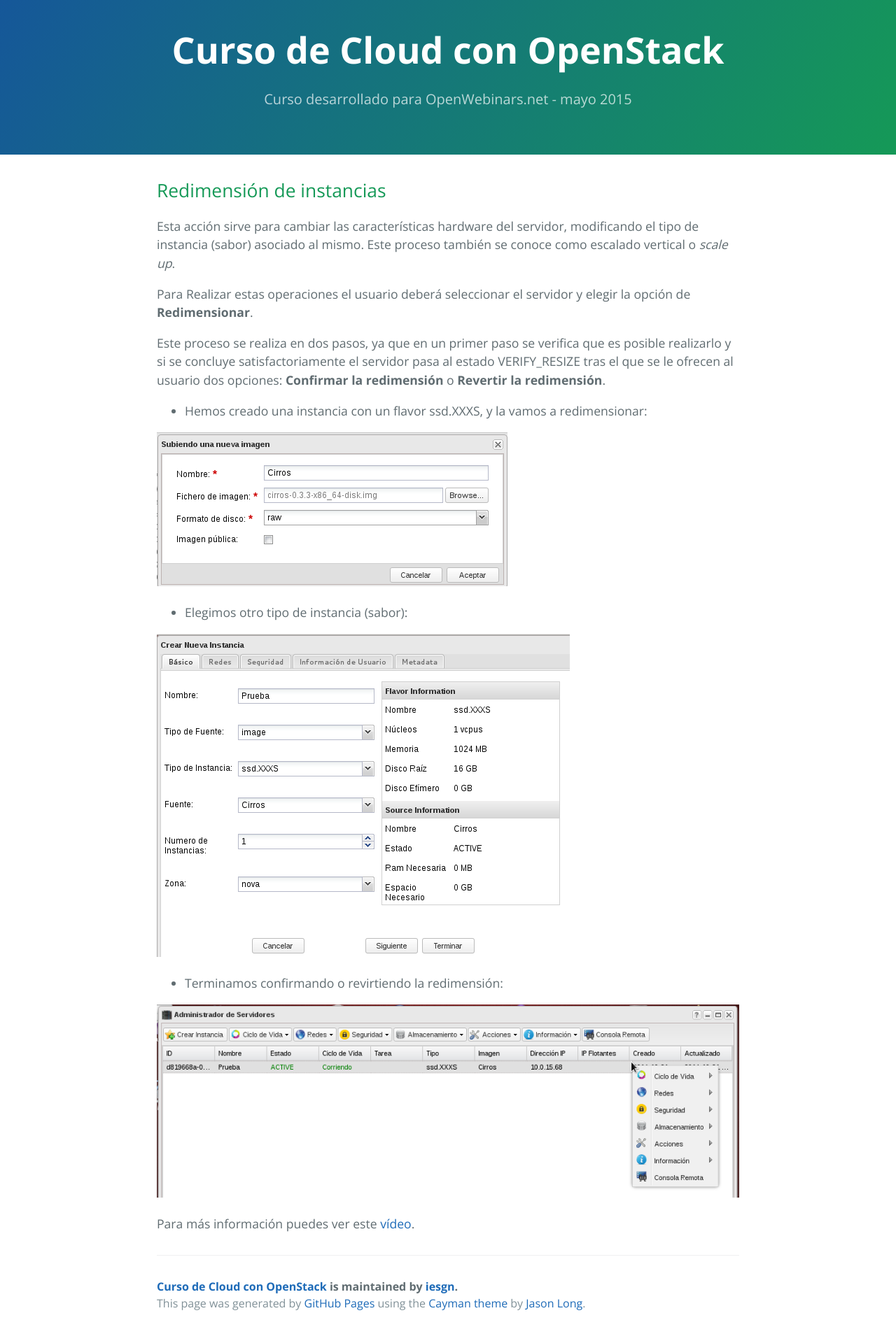
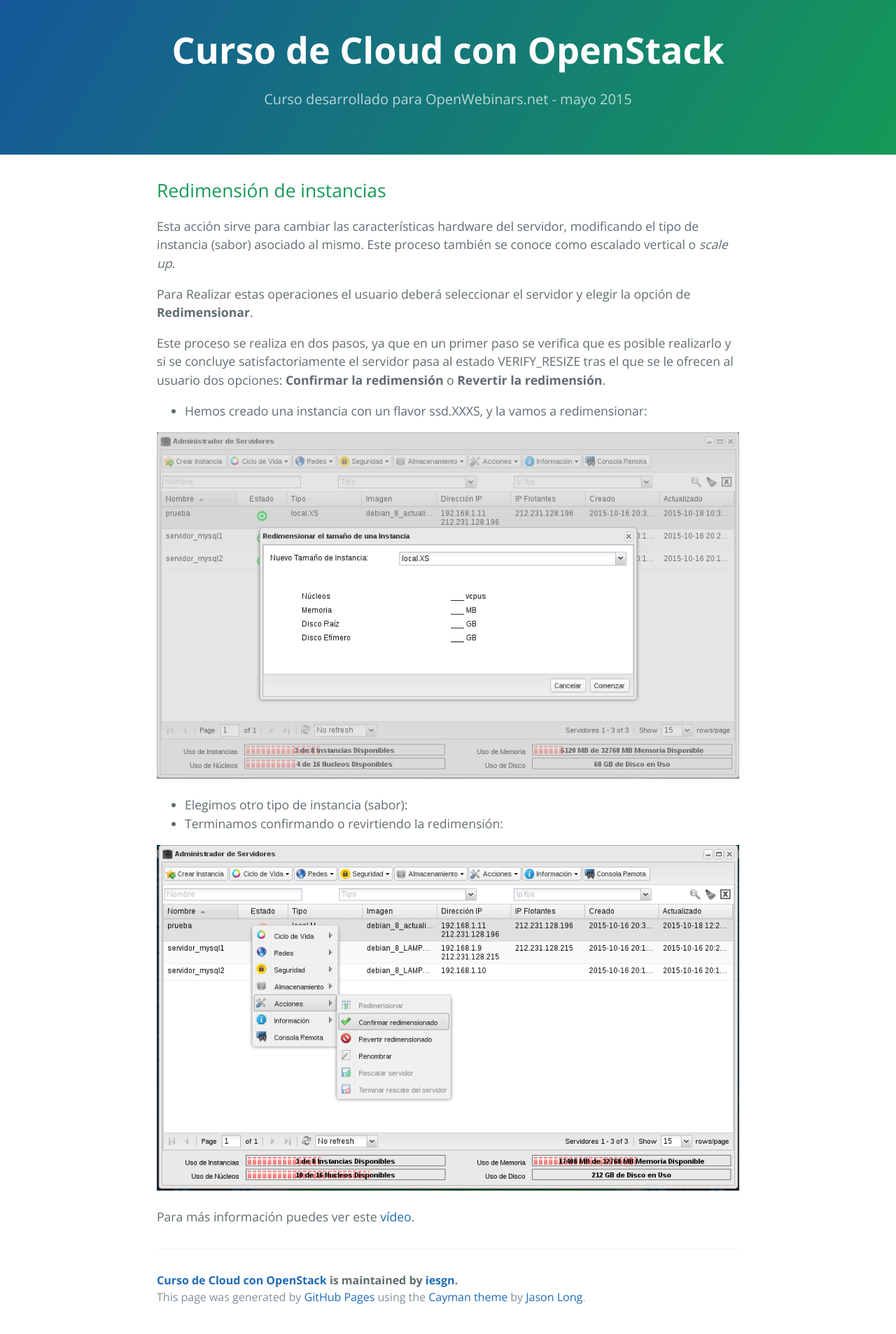
Before and after one commit to iesgn/ow1, a Jekyll site: the page built from curso/u2/redimension.md, in a window 1280 px wide. Shown: the whole page at 70% size. Built offline with Jekyll 4.4.1, drawn with Linux system fonts in a browser that asks for light colours.

Commit message:
Cambio redimensión

```diff
--- a/curso/u2/redimension.md
+++ b/curso/u2/redimension.md
@@ -22,15 +22,12 @@ redimensión**.
 * Hemos creado una instancia con un flavor ssd.XXXS, y la vamos a
   redimensionar:
 
-![redimension](img/demo1_1.png)
+![redimension](img/redimension1.png)
 
 * Elegimos otro tipo de instancia (sabor):
-
-![redimension](img/demo1_2.png)
-
 * Terminamos confirmando o revirtiendo la redimensión:
 
-![redimension](img/demo1_3.png)
+![redimension](img/redimension2.png)
 
 Para más información puedes ver este
 [vídeo](https://www.youtube.com/watch?v=p-kNbawLd2U).
```
Also changed, not shown: curso/u2/img/redimension1.png (added), curso/u2/img/redimension2.png (added).
